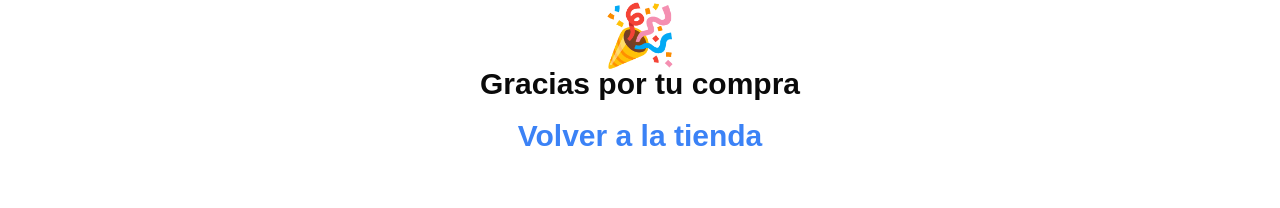
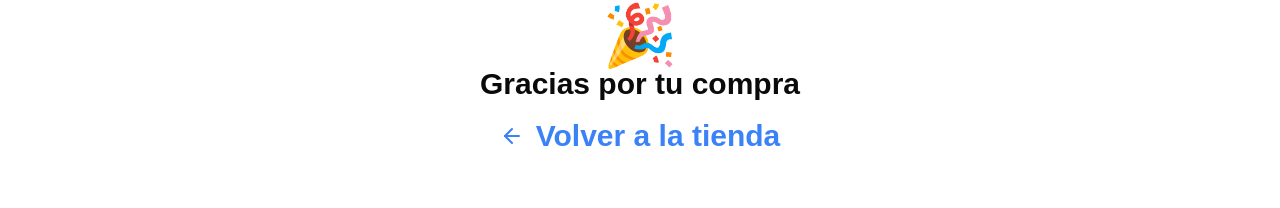
Before and after one commit to Santiago1809/prueba_tecnica_botopia_frontend, a Next.js app: page /success in a window 1280 px wide. Shown: the part 400-608 px from the top of the page. Built offline with nearby package versions, Linux system fonts and the light colour scheme; no server answers.

Commit message:
Refactor product details component to conditionally render availability and purchase options based on stock status; improve success page layout with icon.

```diff
--- a/src/app/products/page.tsx
+++ b/src/app/products/page.tsx
@@ -12,7 +12,7 @@ import {
 } from "@/types/products";
 import { useRouter, useSearchParams } from "next/navigation";
 import { useEffect, useState } from "react";
-import { getProducts } from "../../actions/products";
+import { getProducts } from "@/actions/products";
 import Loader from "@/components/Loader";
 
 export const experimental_ppr = true;
--- a/src/app/success/page.tsx
+++ b/src/app/success/page.tsx
@@ -1,15 +1,16 @@
 import Link from "next/link";
-
+import { ArrowLeft } from "lucide-react";
 export default function Page() {
   return (
     <div className="text-3xl font-bold text-center py-10 h-screen flex items-center justify-center">
       <div>
         <p className="text-6xl">🎉</p>
         <h1>Gracias por tu compra</h1>
-        <Link href="/" className="text-blue-500 block mt-4">
+        <Link href="/" className="text-blue-500 flex items-center hover:text-blue-600 justify-center gap-3 mt-4 ">
+          <ArrowLeft />
           Volver a la tienda
         </Link>
       </div>
     </div>
-  )
+  );
 }
--- a/src/components/custom/Products/ProductDetails.tsx
+++ b/src/components/custom/Products/ProductDetails.tsx
@@ -110,9 +110,8 @@ export default function ProductDetails({ product }: Props) {
                   <p className="text-red-500">No disponible</p>
                 )}
               </div>
-              <div className="bg-gray-300 rounded-lg">
-                <p></p>
-              </div>
+              {product.stock !== 0 && (
+                <>
                   <div className="bg-gray-200 mb-8 text-gray-600 rounded-lg px-3 py-6 flex flex-col space-y-2">
                     Disponible para:
                     <div className="flex gap-x-6 bg-gray-400 p-2 rounded-lg text-white">
@@ -140,13 +139,13 @@ export default function ProductDetails({ product }: Props) {
                       Comprar ahora
                     </Button>
                   </div>
+                </>
+              )}
             </div>
           </div>
         </CardContent>
       </Card>
-      <Markdown className="text-gray-600 my-6">
-        {product?.description}
-      </Markdown>
+      <Markdown className="text-gray-600 my-6">{product?.description}</Markdown>
     </>
   );
 }
```
Lines whose indentation alone changed are shown as unchanged.
